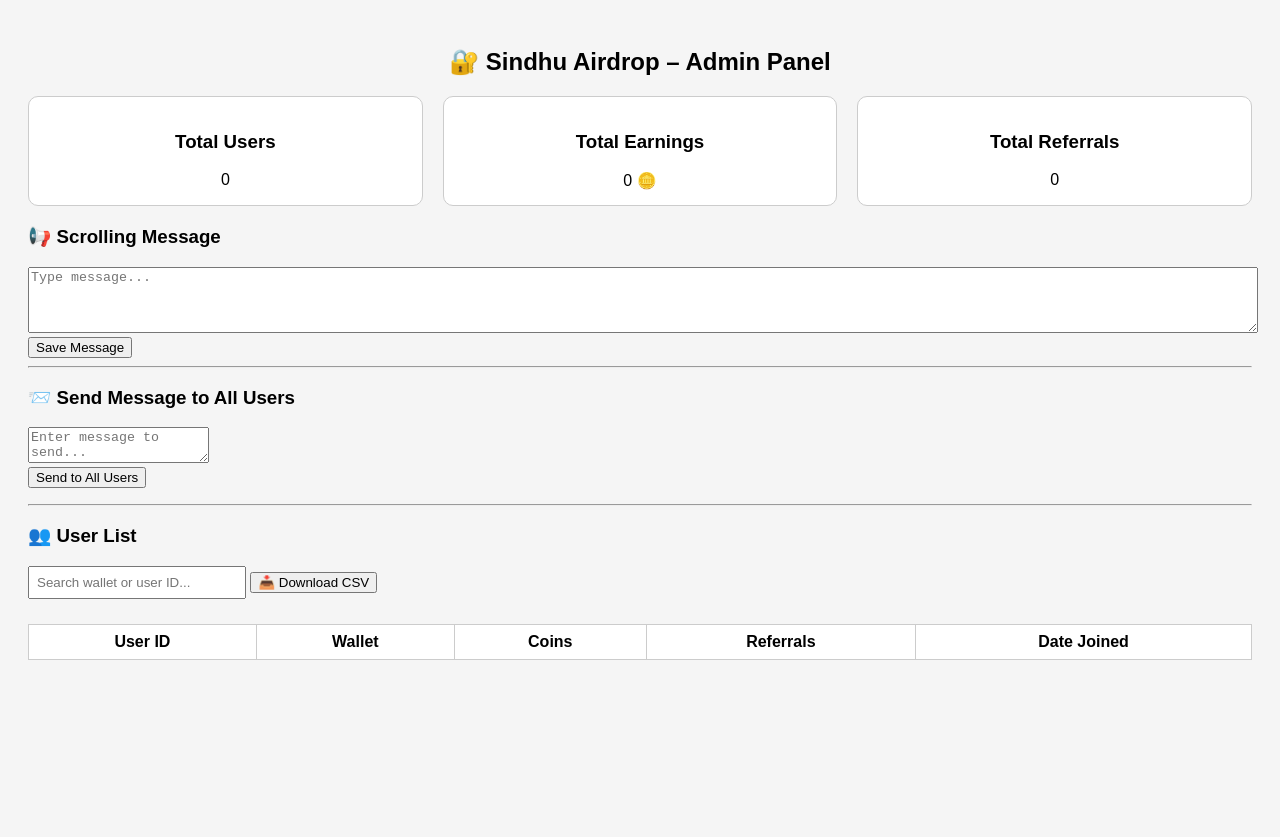
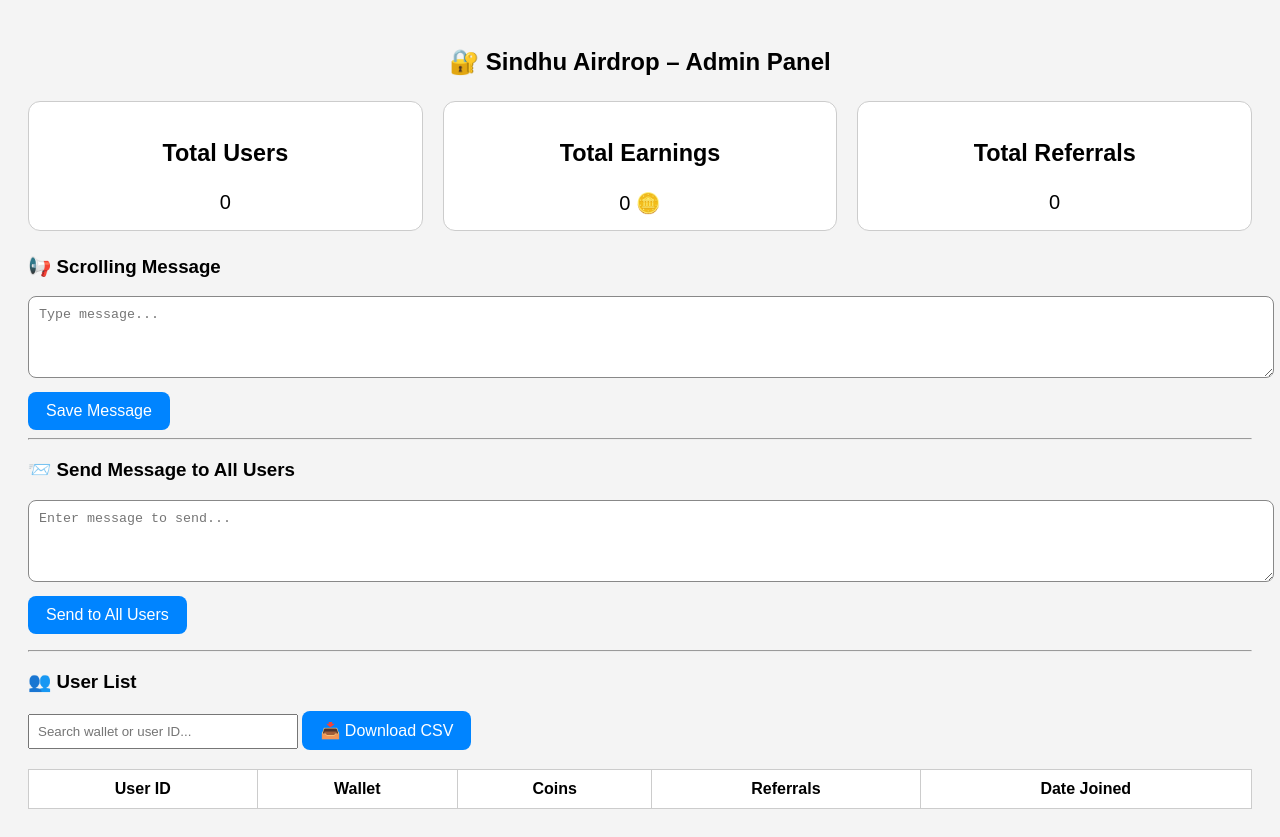
Before and after one commit to sindhuairdrops/sindhu-airdrop-game, a website: page admin/index.html in a window 1280 px wide. Before the commit the page ends 800 px from the top, so only its background shows below. Drawn offline with Linux system fonts and the light colour scheme; no server answers.

Commit message:
Update admin.css

```diff
--- a/admin/admin.css
+++ b/admin/admin.css
@@ -1,48 +1,68 @@
 body {
     font-family: Arial;
+    background: #f4f4f4;
     padding: 20px;
-    background: #f5f5f5;
 }
 
 h2 {
     text-align: center;
+    margin-bottom: 25px;
 }
 
 .stats {
     display: flex;
     gap: 20px;
-    margin-bottom: 20px;
+    margin-bottom: 25px;
 }
 
 .box {
+    flex: 1;
     background: white;
     padding: 15px;
-    border-radius: 10px;
-    flex: 1;
+    border-radius: 12px;
     text-align: center;
     border: 1px solid #ccc;
+    font-size: 20px;
 }
 
-#scrollMsg {
+textarea {
     width: 100%;
     height: 60px;
+    padding: 10px;
+    border-radius: 8px;
+    border: 1px solid #888;
+    margin-bottom: 10px;
+}
+
+button {
+    padding: 10px 18px;
+    font-size: 16px;
+    background: #0084ff;
+    color: white;
+    border: none;
+    border-radius: 8px;
+    cursor: pointer;
+}
+
+button:hover {
+    background: #006cd3;
+}
+
+#searchBox {
+    width: 250px;
+    padding: 8px;
+    margin-bottom: 10px;
 }
 
 table {
     width: 100%;
+    background: white;
     border-collapse: collapse;
-    margin-top: 15px;
-    background: white;
+    margin-top: 10px;
 }
 
 table th, table td {
     border: 1px solid #ccc;
-    padding: 8px;
+    padding: 10px;
     text-align: center;
 }
-
-#searchBox {
-    width: 200px;
-    padding: 7px;
-    margin-bottom: 10px;
-}
```
